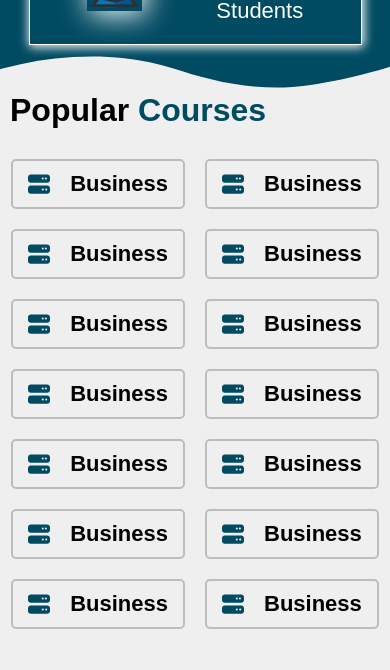
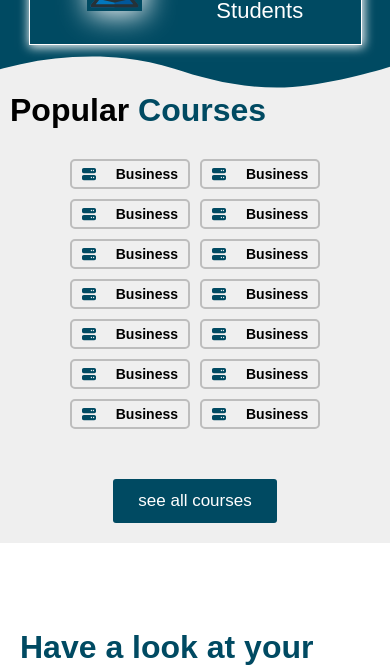
Before and after one commit to mahfuz-ta09/nrc-london, a Next.js app: page / in a window 390 px wide. Shown: the part 1400-2070 px from the top of the page. Built offline with nearby package versions, Linux system fonts and the light colour scheme; a web font is replaced by a local one.

Commit message:
home design change

```diff
--- a/src/css/shared/PopularCourse/PopularCourse.css
+++ b/src/css/shared/PopularCourse/PopularCourse.css
@@ -76,17 +76,23 @@
 
 
 @media screen and (max-width:450px) {
+    .courses{
+        gap: 10px;
+    }
     .courses-tag{
         padding-left: 10px;
     }
     .single-course{
-        padding: 10px 30px;
+        padding: 5px 10px;
     }
-}
 
 
-@media screen and (max-width:400px) {
-    .single-course{
-        padding: 10px 15px;
+    .single-course-icon{
+        font-size: 14px;
     }
+
+    .single-course-heading{
+        font-size: 14px;
+    }
+
 }
--- a/src/css/shared/Unioption/UniOption.css
+++ b/src/css/shared/Unioption/UniOption.css
@@ -181,7 +181,11 @@
         width: 100%;
         height: auto;
         flex-wrap: wrap;
-        padding: 40px 40px;
+        padding: 10px;
+    }
+
+    .uni{
+        width: 100%;
     }
 
     .uni-content h1{
```
Also changed, not shown: src/component/shared/PopularCourse/PopularCourse.jsx (line endings or trailing spaces).
